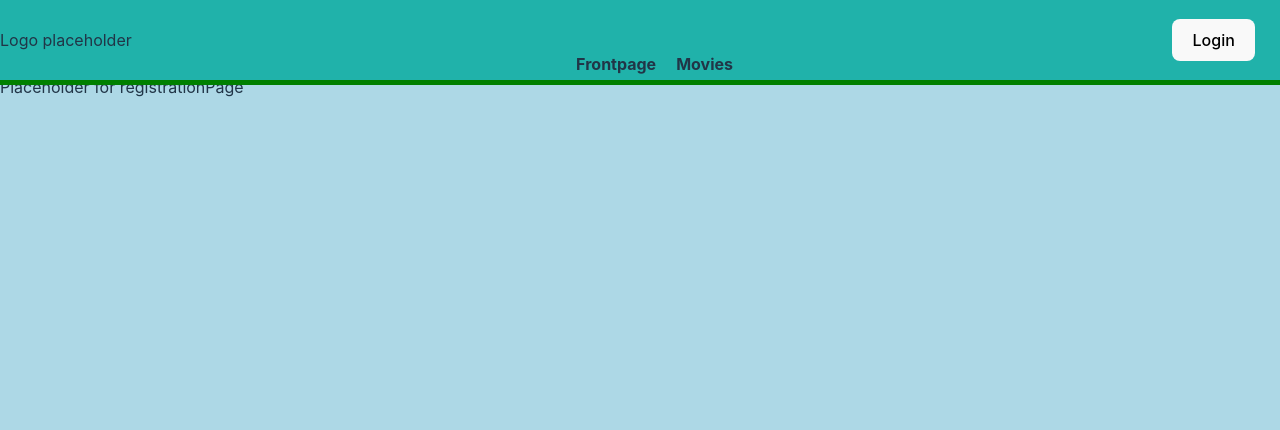
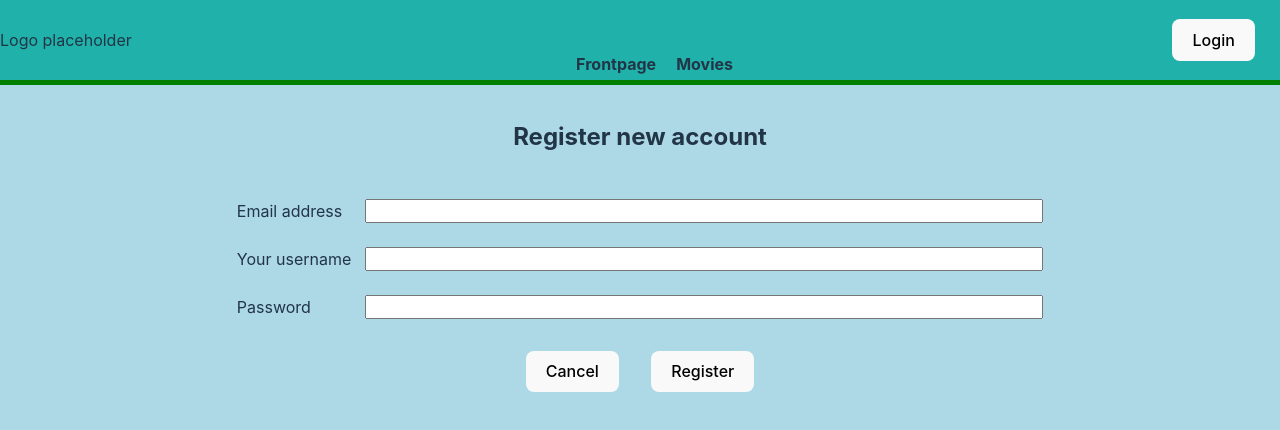
Before and after one commit to ScandiumSG/cinema_demo, a React (Vite) app: page /user/register in a window 1280 px wide. Shown: the top 430 px of the page. Built offline with nearby package versions, Linux system fonts and the light colour scheme; no server answers.

Commit message:
Registration - Component that allows new users to register

```diff
--- /dev/null
+++ b/src/components/RegisterAccount/RegisterAccount.css
@@ -0,0 +1,27 @@
+.register-account-parent-container {
+    display: flex;
+    flex-direction: column;
+
+    width: 70%;
+
+    position: relative;
+    left: calc(calc(calc(100% - 70%) / 2));
+    top: 1.5rem;
+    align-items: center;
+}
+
+.register-account-header-container {
+    width: 100%;
+}
+
+.register-account-input-container {
+    display: flex;
+    flex-direction: column;
+
+    width: 100%;
+    margin-bottom: 2rem;
+}
+
+.register-account-button {
+    margin: 0px 1rem;
+}
--- /dev/null
+++ b/src/components/RegisterAccount/RegisterAccount.tsx
@@ -0,0 +1,102 @@
+import { ChangeEvent, useState } from "react";
+import "./RegisterAccount.css"
+import { IRegisterCredentials, IRegistrationError } from "@/interfaces/UserInterfaces";
+import RegisterAccountInputField from "./RegisterAccountInputfield/RegisterAccountInputField";
+import { registerUrl } from "@/util/apiPaths";
+import { useNavigate } from "react-router-dom";
+
+const defaultValues: IRegisterCredentials = {
+    "email": "",
+    "username": "",
+    "password": "",
+}
+
+
+
+const RegisterAccount = () => {
+    const [accountData, setAccountData] = useState<IRegisterCredentials>(defaultValues);
+    const [errorArray, setErrorArray] = useState<IRegistrationError[]>([]);
+    const navigate = useNavigate();
+
+    const handleChange = (e: ChangeEvent<HTMLInputElement>) => {
+        setAccountData({...accountData, [e.target.id]: e.target.value})
+    }
+
+    const postAccountRequest = async () => {
+        const postOptions = {
+            "method": "POST",
+            "headers": {
+                "Content-Type": "application/json",
+            },
+            "body": JSON.stringify(accountData)
+        }
+        let errorSwitch = false;
+        await fetch(registerUrl(), postOptions)
+            .then((res) => {
+                if (res.status === 400) {
+                    errorSwitch = true;
+                }
+                return res;
+            })
+            .then((res) => res.json())
+            .then((res) => {
+                if (errorSwitch) {
+                    setErrorArray([...res])
+                } else {
+                    setErrorArray([])
+                }
+                console.log(res)
+            }
+        )
+    }
+
+    return(
+        <div className="register-account-parent-container">
+            <div className="register-account-header-container">
+                <h2>Register new account</h2>
+            </div>
+            <div className="register-account-input-container">
+                <RegisterAccountInputField
+                    accountData={accountData}
+                    handleChange={handleChange}
+                    fieldId={"email"}
+                    fieldType={"text"}
+                    fieldDescription="Email address"
+                    error={errorArray.find((e) => e.code === "DuplicateEmail") || undefined}
+                />
+                <RegisterAccountInputField
+                    accountData={accountData}
+                    handleChange={handleChange}
+                    fieldId={"username"}
+                    fieldType={"text"}
+                    fieldDescription="Your username"
+                    error={errorArray.find((e) => e.code === "DuplicateUserName") || undefined}
+                />
+                <RegisterAccountInputField
+                    accountData={accountData}
+                    handleChange={handleChange}
+                    fieldId={"password"}
+                    fieldType={"password"}
+                    fieldDescription="Password"
+                    error={undefined}
+                />
+            </div>
+            <div className="register-account-button-container">
+                <button
+                    className="register-account-button cancel"
+                    onClick={() => navigate("/")}
+                >
+                    Cancel
+                </button>
+                <button
+                    className="register-account-button submit"
+                    onClick={() => postAccountRequest()}
+                >
+                    Register
+                </button>
+            </div>
+        </div>
+    )
+}
+
+export default RegisterAccount;
--- /dev/null
+++ b/src/components/RegisterAccount/RegisterAccountInputfield/RegisterAccountInputField.css
@@ -0,0 +1,16 @@
+.register-account-input-field-container {
+    display: grid;
+    grid-template-columns: 8rem minmax(8rem, calc(100% - 8rem));
+
+    padding: 0px 5%;
+
+    margin-top: 1.5rem;
+}
+
+.register-account-input-field-label, .register-account-input-field-value, .registration-field-error {
+    text-align: left;
+}
+
+.registration-field-error > * {
+    text-decoration: red;
+}
--- /dev/null
+++ b/src/components/RegisterAccount/RegisterAccountInputfield/RegisterAccountInputField.tsx
@@ -0,0 +1,37 @@
+import { IRegisterCredentials, IRegistrationError } from "@/interfaces/UserInterfaces";
+import "./RegisterAccountInputField.css"
+import { ChangeEvent } from "react";
+
+interface IAccountInputFieldValues {
+    accountData: IRegisterCredentials,
+    handleChange: (e: ChangeEvent<HTMLInputElement>) => void,
+    fieldId: keyof IRegisterCredentials,
+    fieldType: string,
+    fieldDescription: string,
+    error?: IRegistrationError,
+}
+
+const RegisterAccountInputField: React.FC<IAccountInputFieldValues> = ({accountData, handleChange, fieldId, fieldType, fieldDescription, error}) => {
+    return(
+        <div>
+            <div className="register-account-input-field-container">
+                <label
+                    className="register-account-input-field-label"
+                    htmlFor={fieldId}
+                    >
+                    {fieldDescription}
+                </label>
+                <input
+                    className="register-account-input-field-value"
+                    id={fieldId}
+                    type={fieldType}
+                    value={accountData[fieldId]}
+                    onChange={(e) => handleChange(e)}
+                    />
+            </div>
+            {error !== undefined && <span className="registration-field-error">{error.description}</span>}
+        </div>
+    )
+}
+
+export default RegisterAccountInputField;
--- a/src/pages/RegistrationPage/RegistrationPage.tsx
+++ b/src/pages/RegistrationPage/RegistrationPage.tsx
@@ -1,10 +1,9 @@
+import RegisterAccount from "@/components/RegisterAccount/RegisterAccount";
 import "./RegistrationPage.css"
 
 const RegistrationPage = () => {
     return(
-        <div>
-            Placeholder for registrationPage
-        </div>
+        <RegisterAccount/>
     )
 }
 
```
Also changed, not shown: src/interfaces/UserInterfaces.ts (+9 -0 lines).
